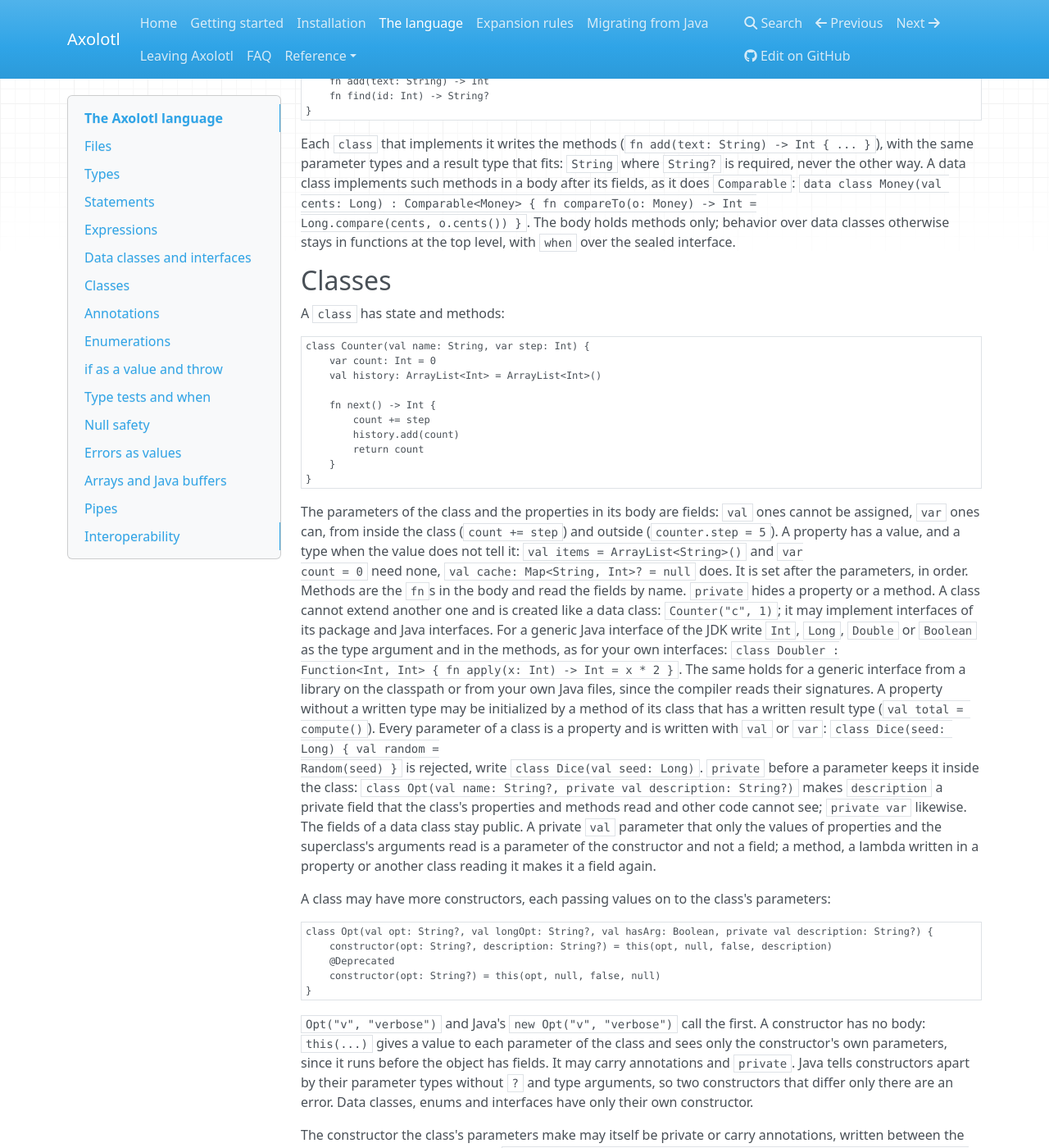
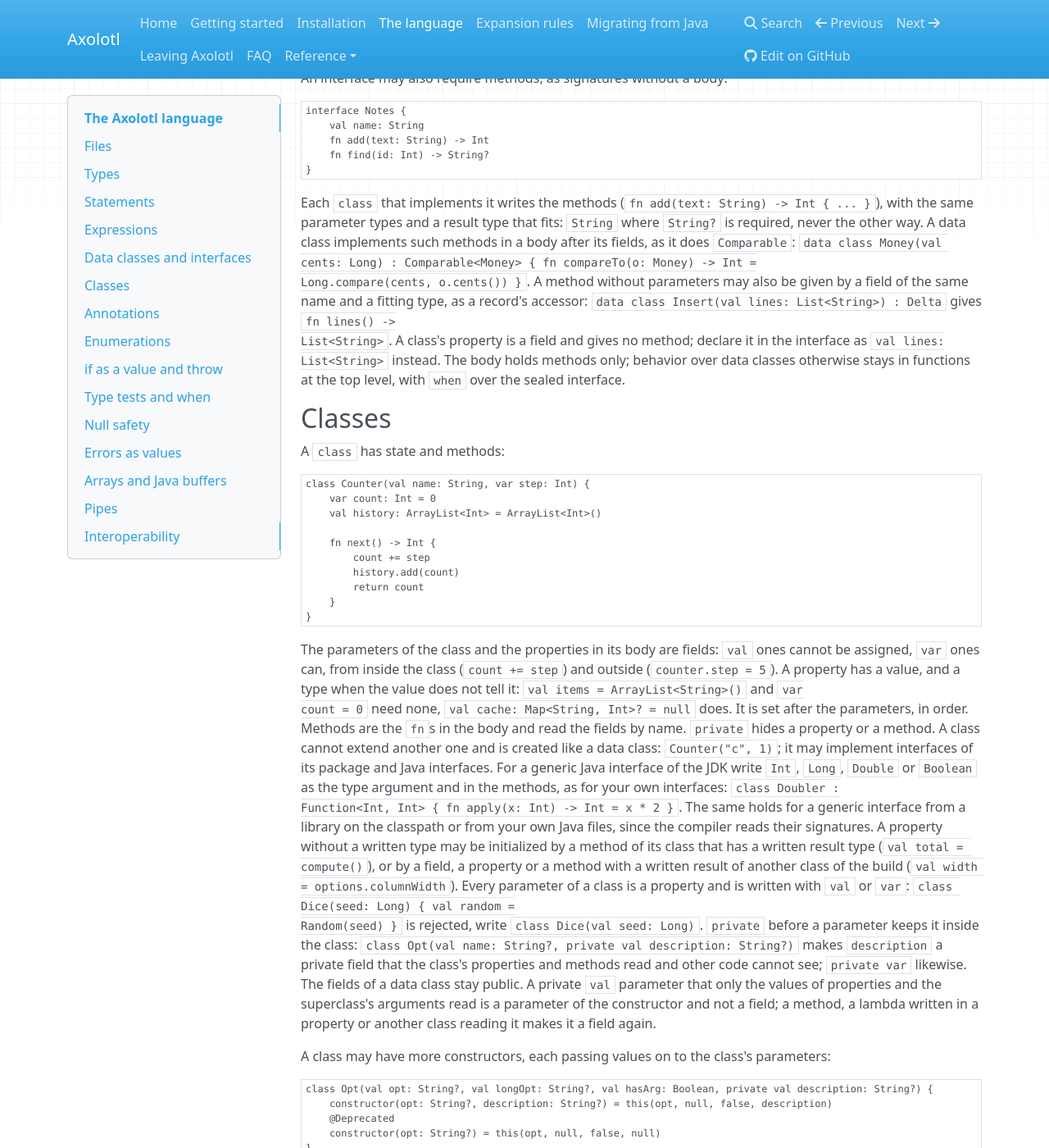
Before and after one commit to k1ngmang/axolotl-lang, an MkDocs documentation site: the page built from docs/language.md, in a window 1280 px wide and 1400 px high, scrolled down 3111 px. Shown: the whole window at 82% size. Built offline with MkDocs 1.6.1, drawn with Linux system fonts in a browser that asks for light colours; nearby versions of some CDN libraries; some of the changed text lies outside the part shown.

Commit message:
Document the compiler fixes from the java-diff-utils port

````diff
--- a/docs/language.md
+++ b/docs/language.md
@@ -31,7 +31,9 @@ reads the command line arguments from `args`. A `main` with parameters is an ord
 an entry point.
 
 Three functions need no import: `println(x)` and `print(x)` write to the standard output, with and
-without a line end, and `readLine()` reads the next line of the standard input, or `null` at its end.
+without a line end, and `readLine()` reads the next line of the standard input, or `null` at its end. A method or
+function of the same name in scope (of the class, inherited from a Java class, of the file or imported with `import fn`)
+takes precedence over them.
 `Ok(v)`, `Err(e)` and the type `Result` need none either.
 
 ## Types
@@ -56,7 +58,8 @@ fn largest<T : Comparable<T>>(xs: List<T>) -> T? { ... }
 
 `T` on its own stands for any type, nullable ones included, so `Pair<String, Int?>` is allowed and a
 `T` value may be null inside the declaration: it is used like a `String?`, with `?.`, `?:` or a null
-check, and `x.toString()` on it is an error. A value of `T` can always be passed on where `T` itself is expected,
+check, and `x.toString()` on it is an error, also as a lambda parameter of type `T` (`{ a, b -> a.equals(b) }` for a
+`BiPredicate<T, T>`) or the receiver of a method reference (`Object::equals`); `Objects.equals(a, b)` takes null. A value of `T` can always be passed on where `T` itself is expected,
 such as returned from a `Supplier<T>` lambda or wrapped in `Ok(x)` for a `Result<T, E>`; only uses that need a value
 that is not null, such as a call on it or a parameter of type `Object`, need a check or `T : Object`. `T : Object` takes every type without null, and
 `T : Comparable<T>` the types with an order; a type argument outside the bound, `Sorted<Object>`, is an error
@@ -157,7 +160,10 @@ Each `class` that implements it writes the methods (`fn add(text: String) -> Int
 same parameter types and a result type that fits: `String` where `String?` is required, never the
 other way. A data class implements such methods in a body after its fields, as it does
 `Comparable`: `data class Money(val cents: Long) : Comparable<Money> { fn compareTo(o: Money) -> Int =
-Long.compare(cents, o.cents()) }`. The body holds methods only; behavior over data classes otherwise
+Long.compare(cents, o.cents()) }`. A method without parameters may also be given by a field of the same name and a
+fitting type, as a record's accessor: `data class Insert(val lines: List<String>) : Delta` gives `fn lines() ->
+List<String>`. A class's property is a field and gives no method; declare it in the interface as `val lines:
+List<String>` instead. The body holds methods only; behavior over data classes otherwise
 stays in functions at the top level, with `when` over the sealed interface.
 
 ## Classes
@@ -186,7 +192,8 @@ and is created like a data class: `Counter("c", 1)`; it may implement interfaces
 `Long`, `Double` or `Boolean` as the type argument and in the methods, as for your own interfaces: `class Doubler :
 Function<Int, Int> { fn apply(x: Int) -> Int = x * 2 }`. The same holds for a generic interface from a library on the
 classpath or from your own Java files, since the compiler reads their signatures. A property
-without a written type may be initialized by a method of its class that has a written result type (`val total = compute()`).
+without a written type may be initialized by a method of its class that has a written result type (`val total = compute()`),
+or by a field, a property or a method with a written result of another class of the build (`val width = options.columnWidth`).
 Every parameter of a class is a property and is written with `val` or `var`: `class Dice(seed: Long) { val random =
 Random(seed) }` is rejected, write `class Dice(val seed: Long)`. `private` before a parameter keeps it inside the class:
 `class Opt(val name: String?, private val description: String?)` makes `description` a private field that the class's
@@ -333,7 +340,8 @@ fn greet(name: String?) -> String = "Hello, " + (name?.trim() ?: "stranger")
 ```
 
 - `a?.m()` calls `m` only when `a` is not null; otherwise the whole rest of the chain is skipped and
-  the value is `null`. As a statement, `listener?.onEvent(e)` works with void methods.
+  the value is `null`. As a statement, `listener?.onEvent(e)` works with void methods, and so does a lambda that is only
+  such a call, `{ e -> listener?.onEvent(e) }` for a `Consumer`.
 - `a ?: b` is `a` unless it is null, then `b`; `b` is evaluated only when needed.
 - `a!!` is `a` when it is not null and throws `NullPointerException` otherwise, at the `!!`.
 - After `if (x != null)`, an early `return` or inside `&&`/`||`, a local, a parameter or a `val`
````
Also changed, not shown: CHANGELOG.md (+7 -0 lines), docs/decisions.md (+1 -0 lines), docs/errors.md (+1 -1 lines).
